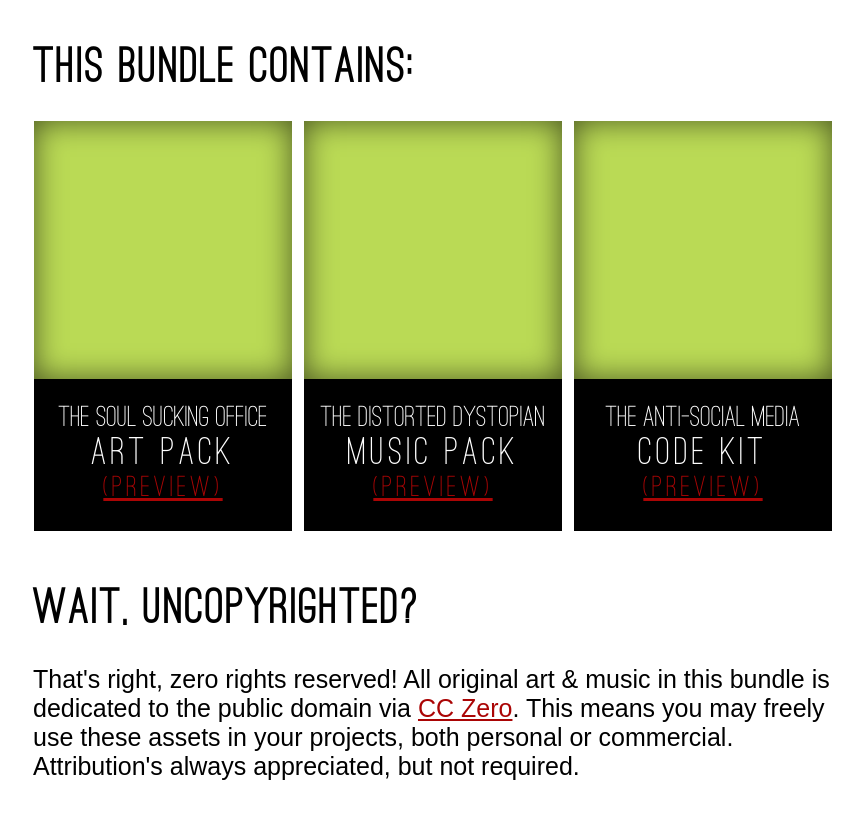
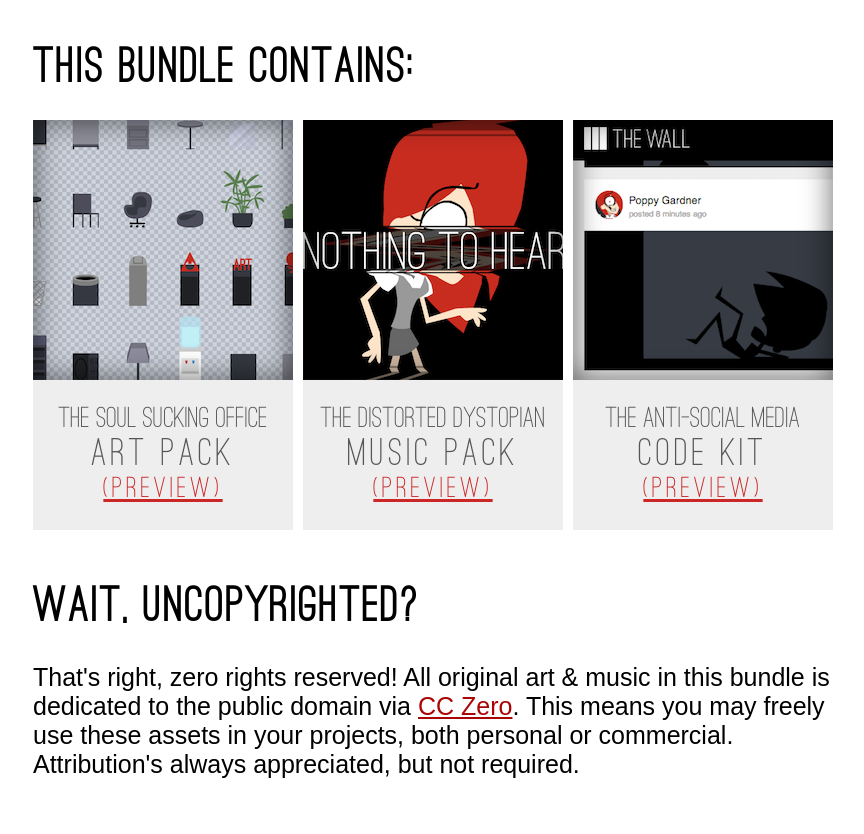
Before and after one commit to ncase/nothing-to-art, a website: page static/index.html in a window 1280 px wide. Shown: the part 660-1494 px from the top of the page, without its empty margins (207-1071 px from the left). Drawn offline with Linux system fonts and the light colour scheme.

Commit message:
images & links

```diff
--- a/static/css/index.css
+++ b/static/css/index.css
@@ -24,7 +24,7 @@ a:hover{
 }
 #preview{
 	background-image:url(/img/bundle.png);
-	background-position: 0 0;
+	background-position: 50% 0;
 	width:100%; height:300px;
 	background-attachment: fixed;
 	box-shadow: 0px 0px 50px #000 inset;
@@ -84,30 +84,35 @@ a:hover{
 }
 #contents > div{
 	float:left;
-	width:258px;
+	width:260px;
 	margin-right:10px;
 	height:410px;
-	border: 1px solid rgba(0,0,0,0);
 	font-size: 20px;
 }
 #contents > div:last-child{
 	margin-right: 0;
 }
 #contents > div > #icon{
-	width:258px;
-	height:258px;
+	width:260px;
+	height:260px;
 	background: #bada55;
 	box-shadow: 0px 0px 30px rgba(0,0,0,0.6) inset;
 }
 #contents > div > #title{
-	background: #000;
-	color:#fff;
-	width:238px;
-	height:102px;
+	background: #eee;
+	color:#555;
+	width:240px;
+	height:101px;
 	padding:25px 10px;
 	font-size:30px;
 	text-align: center;
 	font-family: Ostrich;
+}
+#contents > div > #title a{
+	color: #cc2727;
+}
+#contents > div > #title a:hover{
+	color: #ee3939;
 }
 
 #footer{
--- a/static/index.html
+++ b/static/index.html
@@ -16,7 +16,9 @@
 		</div>
 		<div id="preview"></div>
 		<div id="title_2">
-			<div id="download">DOWNLOAD</div>
+			<a href="http://ncase.s3.amazonaws.com/Uncopyright.zip" target="_blank" style="text-decoration:none; width:275px;margin:0 auto; display:block">
+				<div id="download">DOWNLOAD</div>
+			</a>
 		</div>
 		<div id="arrow_down"></div>
 
@@ -27,23 +29,23 @@
 
 			<div id="contents">
 				<div>
-					<div id="icon"></div>
+					<div id="icon" style="background:url(/img/preview_art.png)"></div>
 					<div id="title">
 						The Soul Sucking Office<br>
 						<span style="letter-spacing:4px; font-size:40px">Art Pack</span><br>
-						<a target="_blank" href="" style="letter-spacing:4px">(preview)</a>
+						<a target="_blank" href="http://ncase.s3.amazonaws.com/small_props_200x300.png" style="letter-spacing:4px">(preview)</a>
 					</div>
 				</div>
 				<div>
-					<div id="icon"></div>
+					<div id="icon" style="background:url(/img/preview_music.png)"></div>
 					<div id="title">
 						The Distorted Dystopian<br>
 						<span style="letter-spacing:4px; font-size:40px">Music Pack</span><br>
-						<a target="_blank" href="" style="letter-spacing:4px">(preview)</a>
+						<a target="_blank" href="http://ncase.s3.amazonaws.com/A Delightful Dystopia.mp3" style="letter-spacing:4px">(preview)</a>
 					</div>
 				</div>
 				<div>
-					<div id="icon"></div>
+					<div id="icon" style="background:url(/img/preview_wall.png)"></div>
 					<div id="title">
 						The Anti-Social Media<br>
 						<span style="letter-spacing:4px; font-size:40px">Code Kit</span><br>
```
Also changed, not shown: static/img/bundle.png, static/img/preview_art.png (added), static/img/preview_music.png (added), static/img/preview_wall.png (added).
